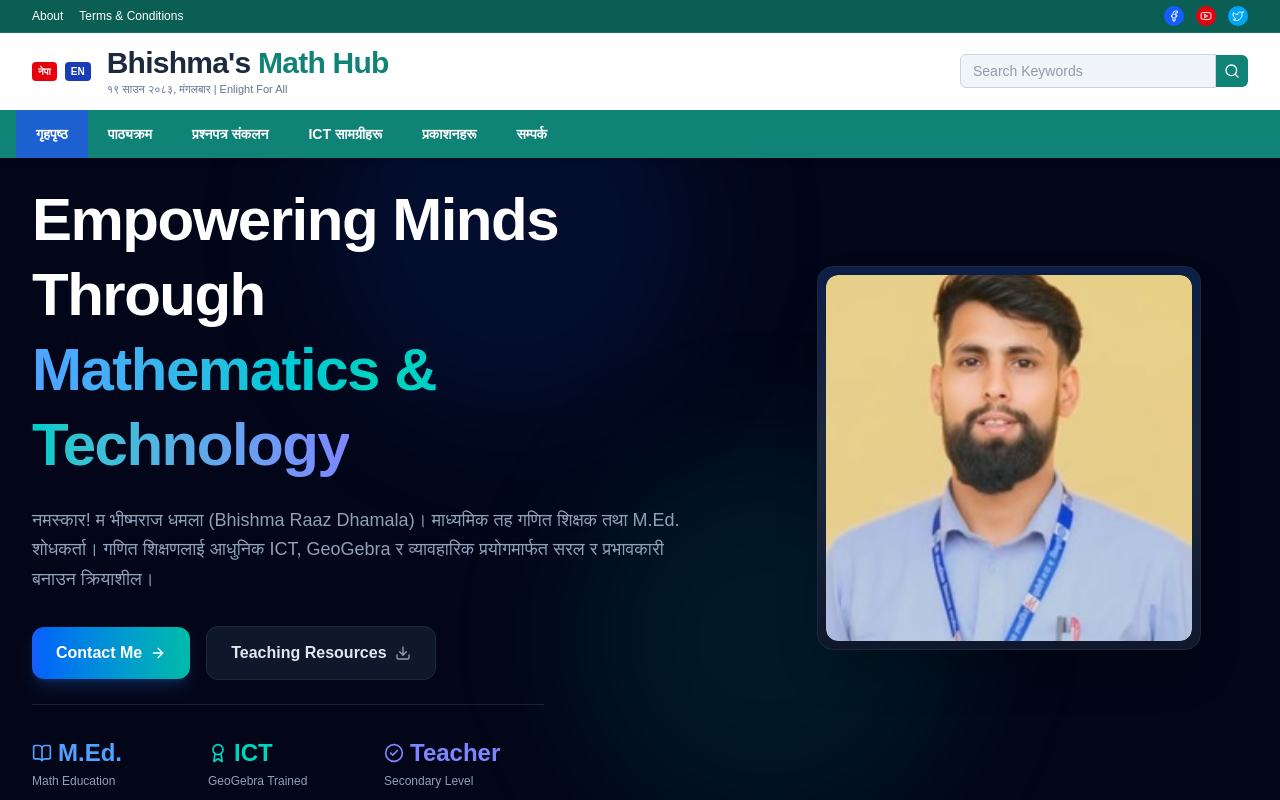
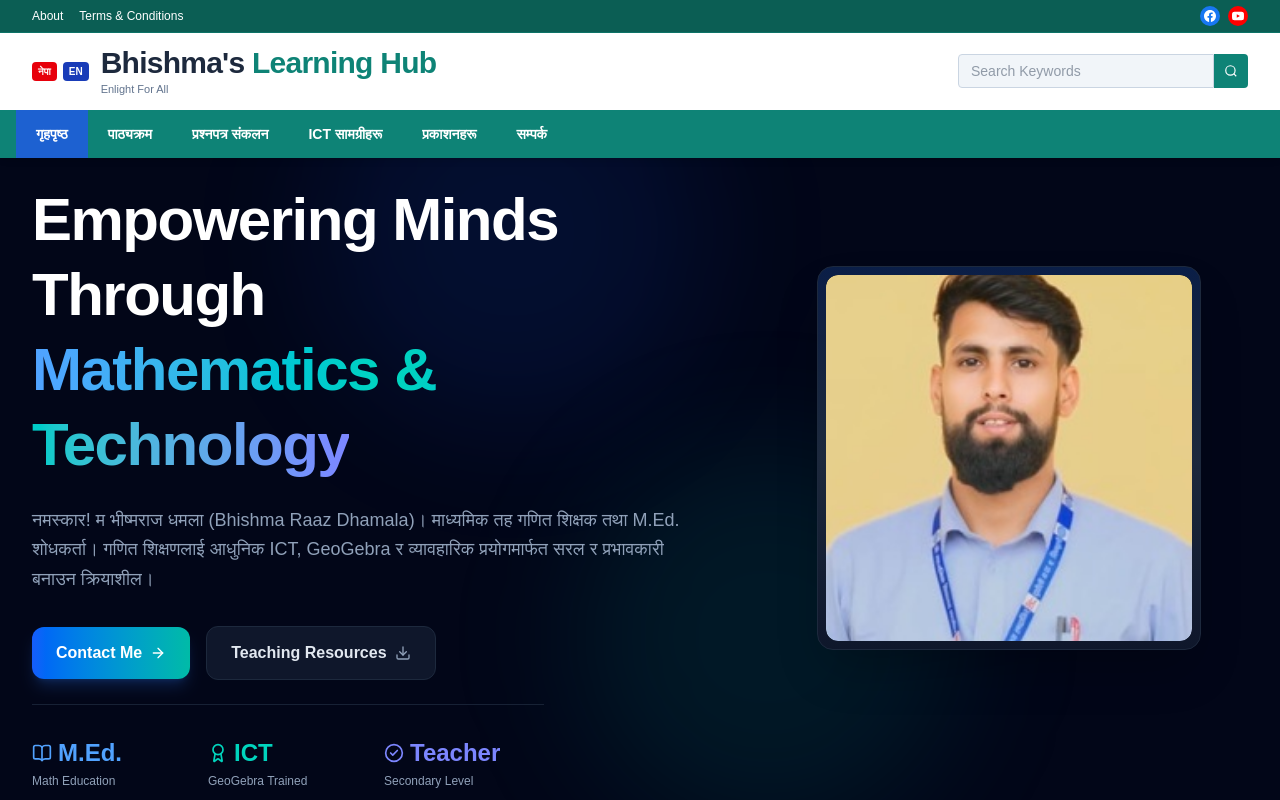
Before and after one commit to bhishmaraaz/Bhishma-Raaz, a Next.js app: page / in a window 1280 px wide. Shown: the top 800 px of the page. Built offline with nearby package versions, Linux system fonts and the light colour scheme.

Commit message:
Fix Navbar build error and icons

```diff
--- a/components/layout/Navbar.tsx
+++ b/components/layout/Navbar.tsx
@@ -1,7 +1,6 @@
 "use client";
 
-import React, { useState, useEffect } from "react";
-import { Facebook, Youtube, Twitter, Search, Menu, X } from "lucide-react";
+import React, { useState } from "react";
 
 export default function Navbar() {
   const [activeNav, setActiveNav] = useState("home");
@@ -9,63 +8,59 @@ export default function Navbar() {
 
   return (
     <header className="w-full fixed top-0 left-0 z-50 font-sans shadow-md">
-      {/* 1. Top Bar (Dark Teal Header) */}
+      {/* 1. Top Bar */}
       <div className="bg-[#0b5e54] text-white text-xs py-1.5 px-4 sm:px-8 flex justify-between items-center border-b border-[#0d7367]">
         <div className="flex gap-4 font-medium">
           <a href="#about" className="hover:underline">About</a>
           <a href="#terms" className="hover:underline">Terms & Conditions</a>
         </div>
-        <div className="flex items-center gap-3">
-          <a href="#" className="w-5 h-5 rounded-full bg-blue-600 flex items-center justify-center hover:opacity-90">
-            <Facebook className="w-3 h-3 text-white" />
+        <div className="flex items-center gap-2">
+          {/* Social Icons using SVG (No external library required) */}
+          <a href="#" className="w-5 h-5 rounded-full bg-[#1877f2] flex items-center justify-center hover:opacity-90">
+            <svg className="w-3 h-3 fill-current text-white" viewBox="0 0 24 24"><path d="M24 12.073c0-6.627-5.373-12-12-12s-12 5.373-12 12c0 5.99 4.388 10.954 10.125 11.854v-8.385H7.078v-3.47h3.047V9.43c0-3.007 1.792-4.669 4.533-4.669 1.312 0 2.686.235 2.686.235v2.953H15.83c-1.491 0-1.956.925-1.956 1.874v2.25h3.328l-.532 3.47h-2.796v8.385C19.612 23.027 24 18.062 24 12.073z"/></svg>
           </a>
-          <a href="#" className="w-5 h-5 rounded-full bg-red-600 flex items-center justify-center hover:opacity-90">
-            <Youtube className="w-3 h-3 text-white" />
-          </a>
-          <a href="#" className="w-5 h-5 rounded-full bg-sky-500 flex items-center justify-center hover:opacity-90">
-            <Twitter className="w-3 h-3 text-white" />
+          <a href="#" className="w-5 h-5 rounded-full bg-[#ff0000] flex items-center justify-center hover:opacity-90">
+            <svg className="w-3 h-3 fill-current text-white" viewBox="0 0 24 24"><path d="M23.498 6.186a3.016 3.016 0 0 0-2.122-2.136C19.505 3.545 12 3.545 12 3.545s-7.505 0-9.377.505A3.017 3.017 0 0 0 .502 6.186C0 8.07 0 12 0 12s0 3.93.502 5.814a3.016 3.016 0 0 0 2.122 2.136c1.871.505 9.376.505 9.376.505s7.505 0 9.377-.505a3.015 3.015 0 0 0 2.122-2.136C24 15.93 24 12 24 12s0-3.93-.502-5.814zM9.545 15.568V8.432L15.818 12l-6.273 3.568z"/></svg>
           </a>
         </div>
       </div>
 
-      {/* 2. Middle Header (Logo, Language, Search) */}
+      {/* 2. Middle Header (Logo, Language & Search) */}
       <div className="bg-white py-3 px-4 sm:px-8 flex flex-col md:flex-row justify-between items-center gap-4">
-        {/* Logo & Info */}
-        <div className="flex items-center gap-4">
-          <div className="flex items-center gap-2">
+        <div className="flex items-center gap-3">
+          <div className="flex items-center gap-1.5">
             <span className="bg-red-600 text-white text-[10px] px-1.5 py-0.5 rounded font-bold">नेपा</span>
             <span className="bg-blue-800 text-white text-[10px] px-1.5 py-0.5 rounded font-bold">EN</span>
           </div>
           <div>
             <h1 className="text-2xl sm:text-3xl font-extrabold text-slate-800 tracking-tight">
-              Bhishma's <span className="text-[#0e8376]">Math Hub</span>
+              Bhishma's <span className="text-[#0e8376]">Learning Hub</span>
             </h1>
             <p className="text-[11px] text-slate-500 font-medium">
-              १९ साउन २०८३, मंगलबार | Enlight For All
+              Enlight For All
             </p>
           </div>
         </div>
 
-        {/* Search Bar */}
+        {/* Search Input */}
         <div className="flex items-center w-full md:w-auto">
           <input
             type="text"
             placeholder="Search Keywords"
-            className="bg-slate-100 text-slate-700 px-3 py-1.5 text-sm rounded-l-md border border-slate-300 focus:outline-none w-full md:w-64"
+            className="bg-slate-100 text-slate-700 px-3 py-1.5 text-sm rounded-l border border-slate-300 focus:outline-none w-full md:w-64"
           />
-          <button className="bg-[#0e8376] text-white p-2 rounded-r-md hover:bg-[#0b5e54] transition">
-            <Search className="w-4 h-4" />
+          <button className="bg-[#0e8376] text-white p-2.5 rounded-r hover:bg-[#0b5e54] transition">
+            <svg className="w-3.5 h-3.5 fill-none stroke-current stroke-2" viewBox="0 0 24 24"><circle cx="11" cy="11" r="8"/><path d="m21 21-4.35-4.35"/></svg>
           </button>
         </div>
       </div>
 
-      {/* 3. Main Navigation Bar (With Blue Active Highlight) */}
+      {/* 3. Navigation Bar (With Blue Active Highlight) */}
       <nav className="bg-[#0e8376] text-white">
         <div className="max-w-7xl mx-auto px-4 flex justify-between items-center">
 
           {/* Desktop Menu */}
           <div className="hidden md:flex items-center text-sm font-semibold">
-            {/* Active Item: Blue Background */}
             <a
               href="#home"
               onClick={() => setActiveNav("home")}
@@ -130,13 +125,13 @@ export default function Navbar() {
           {/* Mobile Menu Toggle */}
           <div className="md:hidden flex items-center py-2">
             <button onClick={() => setIsMenuOpen(!isMenuOpen)} className="p-1 text-white">
-              {isMenuOpen ? <X className="w-6 h-6" /> : <Menu className="w-6 h-6" />}
+              <svg className="w-6 h-6 fill-none stroke-current stroke-2" viewBox="0 0 24 24"><path d="M4 6h16M4 12h16M4 18h16"/></svg>
             </button>
           </div>
 
         </div>
 
-        {/* Mobile Dropdown Menu */}
+        {/* Mobile Dropdown */}
         {isMenuOpen && (
           <div className="md:hidden bg-[#0b5e54] border-t border-[#0d7367] flex flex-col text-sm font-semibold">
             <a href="#home" className="px-4 py-2.5 bg-[#1d61d1]">गृहपृष्ठ</a>
```
